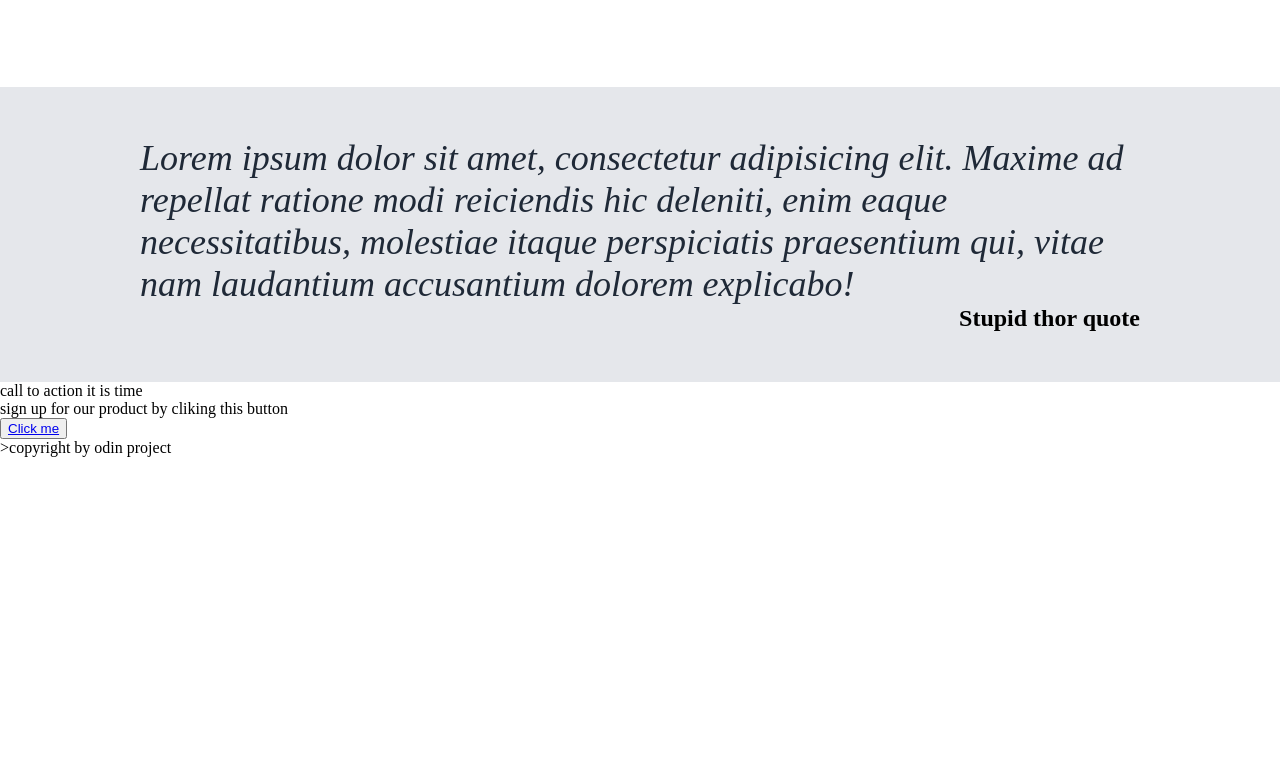
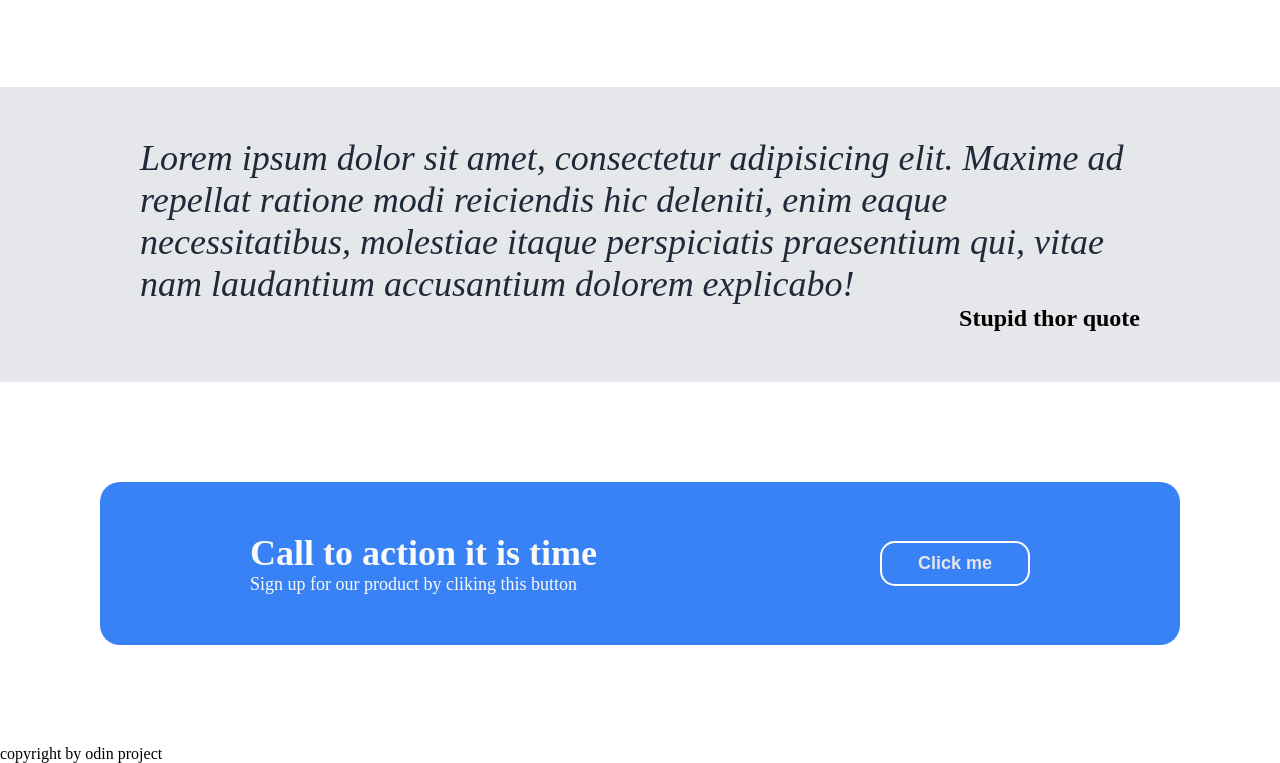
Before and after one commit to KhanBakuX/landing-page, a plain HTML site: page index.html in a window 1280 px wide. Shown: the part 949-1712 px from the top of the page. Before the commit the page ends 1406 px from the top, so only its background shows below. Drawn offline with Linux system fonts and the light colour scheme.

Commit message:
Add style to call to action section

```diff
--- a/index.html
+++ b/index.html
@@ -98,16 +98,20 @@
       </div>
     </div>
 
-    <div>
-      <div>
-        <div>call to action it is time</div>
-        <div>sign up for our product by cliking this button</div>
+    <div class="call-container">
+      <div class="call-color-container">
         <div>
-          <button><a href="#">Click me</a></button>
+          <div class="call-header">Call to action it is time</div>
+          <div class="call-text">
+            Sign up for our product by cliking this button
+          </div>
+        </div>
+        <div>
+          <button class="call-button"><a href="#">Click me</a></button>
         </div>
       </div>
     </div>
 
-    <div>>copyright by odin project</div>
+    <div>copyright by odin project</div>
   </body>
 </html>
--- a/style.css
+++ b/style.css
@@ -136,3 +136,49 @@ body {
   padding: 50px;
   width: 1000px;
 }
+
+.call-container {
+  display: flex;
+  justify-content: center;
+}
+
+.call-color-container {
+  width: 1000px;
+  color: #f9faf8;
+  background-color: #3882f6;
+  padding-top: 50px;
+  padding-bottom: 50px;
+  padding-left: 150px;
+  padding-right: 150px;
+  display: flex;
+  justify-content: space-between;
+  align-items: center;
+  margin: 100px;
+  border-radius: 20px;
+}
+
+.call-header {
+  font-size: 36px;
+  font-weight: 700;
+}
+
+.call-button {
+  background-color: #3882f6;
+  width: 150px;
+  color: #e5e7eb;
+  height: 45px;
+  border: 2px solid white;
+  border-radius: 15px;
+  font-size: 18px;
+}
+
+.call-button a {
+  color: #e5e7eb;
+  text-decoration: none;
+  font-size: 18px;
+  font-weight: bold;
+}
+
+.call-text {
+  font-size: 18px;
+}
```
